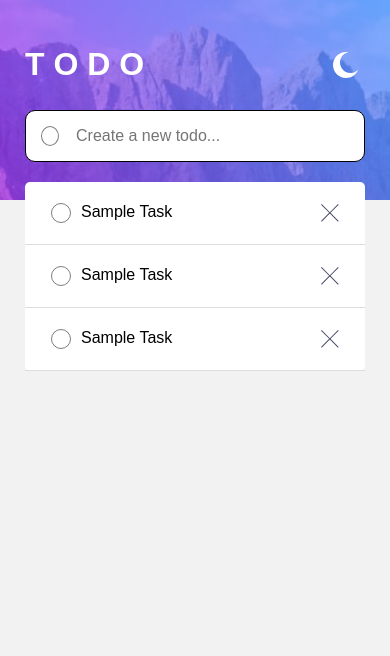
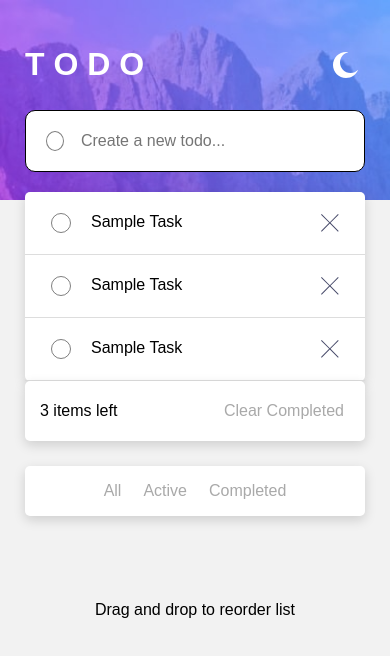
Before and after one commit to R3sty/react-to-do, a React (Vite) app: page / in a window 390 px wide. Shown: the top 656 px of the page. Built offline with nearby package versions, Linux system fonts and the light colour scheme.

Commit message:
Completed the Layout for the todo app, with responsive layout depending on user device.

```diff
--- a/src/components/Header.css
+++ b/src/components/Header.css
@@ -43,7 +43,7 @@ img:hover {
   }
 
   .header-wrapper {
-    max-width: 690px;
+    max-width: 600px;
     top: 40px;
   }
 }
--- a/src/components/MainSection.css
+++ b/src/components/MainSection.css
@@ -8,7 +8,11 @@
   top: -90px;
 }
 
-@media (min-width: 767px) {
+.drag-text {
+  margin-top: 60px;
+}
+
+@media (min-width: 768px) {
   .main-container {
     top: -110px;
   }
--- a/src/components/MainSection.tsx
+++ b/src/components/MainSection.tsx
@@ -1,12 +1,15 @@
 import "./MainSection.css";
 import TodoForm from "./TodoForm";
 import TodoList from "./TodoList";
+import TodoFilter from "./TodoFilter";
 
 export default function MainSection() {
   return (
     <div className="main-container">
       <TodoForm />
       <TodoList />
+      <TodoFilter />
+      <p className="drag-text">Drag and drop to reorder list</p>
     </div>
   );
 }
--- /dev/null
+++ b/src/components/TodoFilter.css
@@ -0,0 +1,73 @@
+.filter-container {
+  width: 100%;
+  max-width: 340px;
+  display: flex;
+  justify-content: center;
+  align-items: center;
+  flex-direction: column;
+}
+
+.filter-panel {
+  background-color: #fff;
+  width: 100%;
+  border-radius: 5px;
+  display: flex;
+  flex-direction: row;
+  justify-content: space-between;
+  padding: 5px 15px;
+  box-shadow: 0 4px 12px rgba(0, 0, 0, 0.15);
+}
+
+.desktop-only {
+  display: none;
+}
+
+.mobile-only {
+  background-color: #fff;
+  width: 100%;
+  max-width: 340px;
+  padding: 15px;
+  display: flex;
+  justify-content: center;
+  margin: 25px;
+  border-radius: 5px;
+  box-shadow: 0 4px 12px rgba(0, 0, 0, 0.15);
+}
+
+.filter-btns {
+  display: flex;
+  justify-content: space-evenly;
+  gap: 10px;
+}
+
+.clear-btn,
+.filter-btn {
+  background-color: #fff;
+  border: none;
+  cursor: pointer;
+  color: darkgray;
+}
+
+.clear-btn:hover,
+.filter-btn:hover {
+  color: black;
+}
+
+@media (min-width: 768px) {
+  .filter-container {
+    max-width: 600px;
+    justify-content: space-between;
+  }
+
+  .filter-panel {
+    padding: 5px 20px;
+  }
+
+  .desktop-only {
+    display: flex;
+  }
+
+  .mobile-only {
+    display: none;
+  }
+}
--- /dev/null
+++ b/src/components/TodoFilter.tsx
@@ -0,0 +1,28 @@
+import "./TodoFilter.css";
+
+export default function TodoFilter() {
+  return (
+    <div className="filter-container">
+      <div className="filter-panel">
+        <p>3 items left</p>
+        <div className="desktop-only">
+          <FilterBtns />
+        </div>
+        <button className="clear-btn">Clear Completed</button>
+      </div>
+      <div className="mobile-only">
+        <FilterBtns />
+      </div>
+    </div>
+  );
+}
+
+function FilterBtns() {
+  return (
+    <div className="filter-btns">
+      <button className="filter-btn">All</button>
+      <button className="filter-btn">Active</button>
+      <button className="filter-btn">Completed</button>
+    </div>
+  );
+}
--- a/src/components/TodoForm.css
+++ b/src/components/TodoForm.css
@@ -5,7 +5,7 @@ form {
   border: 1px solid black;
   width: 100%;
   max-width: 340px;
-  padding: 15px;
+  padding: 20px;
   border-radius: 10px;
   background-color: #fff;
 }
@@ -24,6 +24,6 @@ input {
 
 @media (min-width: 768px) {
   form {
-    max-width: 690px;
+    max-width: 600px;
   }
 }
--- a/src/components/TodoList.css
+++ b/src/components/TodoList.css
@@ -5,8 +5,9 @@
   border: none;
   border-radius: 5px;
   background-color: #fff;
-  margin: 20px 0;
+  margin: 20px 0 0 0;
   padding: 0;
+  box-shadow: 0 4px 12px rgba(0, 0, 0, 0.15);
 }
 
 .todo-item {
@@ -23,7 +24,7 @@
   background-color: #fff;
   cursor: pointer;
   display: flex;
-  gap: 10px;
+  gap: 20px;
 }
 
 .check-icon {
@@ -39,3 +40,9 @@
   background-color: #fff;
   cursor: pointer;
 }
+
+@media (min-width: 768px) {
+  .todo-list {
+    max-width: 600px;
+  }
+}
```
